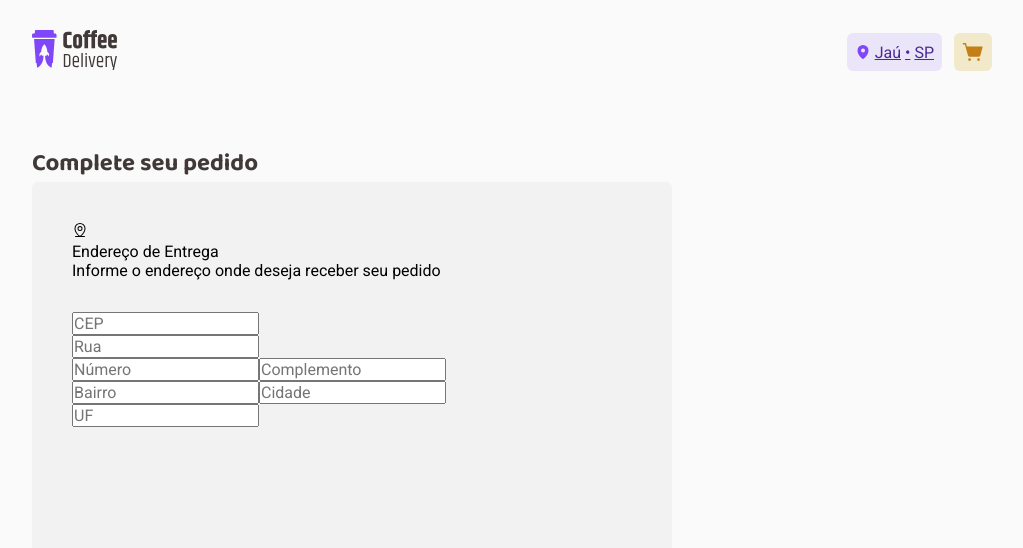
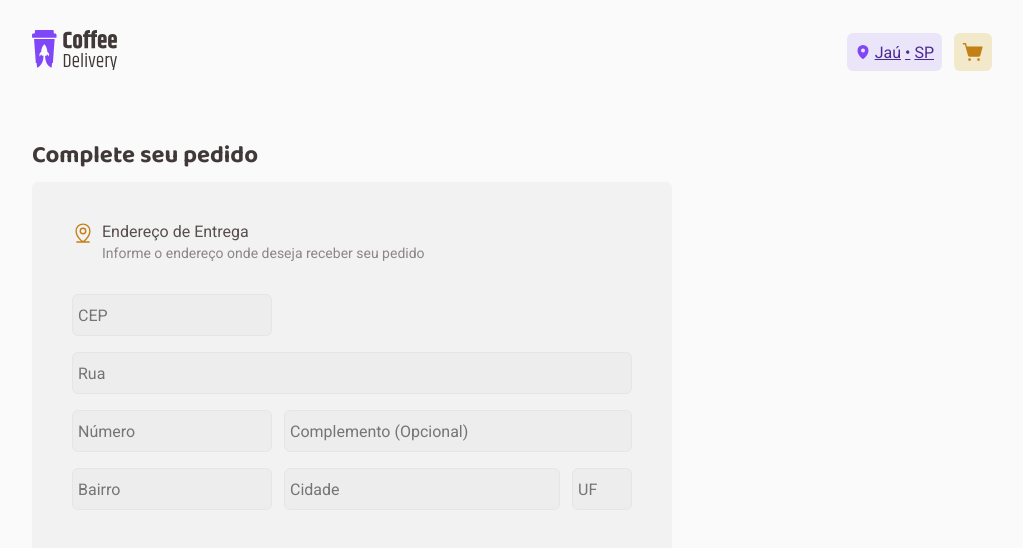
Before and after one commit to maathzzz/coffe-delivery, a React (Vite) app: page /checkout in a window 1280 px wide. Shown: the top 548 px of the page, without its empty margins (128-1151 px from the left). Built offline with nearby package versions, Linux system fonts and the light colour scheme.

Commit message:
adding location form in Checkout page

```diff
--- a/package.json
+++ b/package.json
@@ -12,11 +12,13 @@
   "dependencies": {
     "@phosphor-icons/react": "^2.0.8",
     "@phosphor-icons/web": "^2.0.3",
+    "axios": "^1.4.0",
     "phosphor-icons": "^1.4.2",
     "react": "^18.2.0",
     "react-dom": "^18.2.0",
     "react-router": "^6.10.0",
-    "react-router-dom": "^6.10.0"
+    "react-router-dom": "^6.10.0",
+    "react-uuid": "^2.0.0"
   },
   "devDependencies": {
     "@types/react": "^18.0.28",
--- a/src/data/coffee.ts
+++ b/src/data/coffee.ts
@@ -1,6 +1,8 @@
+import uuid from "react-uuid"
+
 export const coffees = [
 	{
-		id: 15,
+		id: uuid(),
 		title: 'Tóia Drink',
 		description: 'Bebida a base de café com leite, canela, chantilly e nutella.',
 		amount: 12.90,
@@ -11,7 +13,7 @@ export const coffees = [
 		]
 	},
 	{
-		id: 15,
+		id: uuid(),
 		title: 'Pingu Coffee',
 		description: 'Bebida a base de café, chantilly, gelo e lascas de peixes na cobertura.',
 		amount: 24.90,
@@ -22,7 +24,7 @@ export const coffees = [
 		]
 	},
 	{
-		id: 1,
+		id: uuid(),
 		title: 'Expresso Tradicional',
 		description: 'O tradicional café feito com água quente e grãos moídos',
 		amount: 9.90,
@@ -32,7 +34,7 @@ export const coffees = [
 		]
 	},
 	{
-		id: 2,
+		id: uuid(),
 		title: 'Expresso Americano',
 		description: 'Expresso diluído, menos intenso que o tradicional',
 		amount: 9.90,
@@ -42,7 +44,7 @@ export const coffees = [
 		]
 	},
 	{
-		id: 3,
+		id: uuid(),
 		title: 'Expresso Cremoso',
 		description: 'Café expresso tradicional com espuma cremosa',
 		amount: 9.90,
@@ -52,7 +54,7 @@ export const coffees = [
 		]
 	},
 	{
-		id: 4,
+		id: uuid(),
 		title: 'Expresso Gelado',
 		description: 'Bebida preparada com café expresso e cubos de gelo',
 		amount: 9.90,
@@ -63,7 +65,7 @@ export const coffees = [
 		]
 	},
 	{
-		id: 5,
+		id: uuid(),
 		title: 'Café com Leite',
 		description: 'Meio a meio de expresso tradicional com leite vaporizado',
 		amount: 9.90,
@@ -74,7 +76,7 @@ export const coffees = [
 		]
 	},
 	{
-		id: 6,
+		id: uuid(),
 		title: 'Latte',
 		description: 'Uma dose de café expresso com o dobro de leite e espuma cremosa',
 		amount: 9.90,
@@ -85,7 +87,7 @@ export const coffees = [
 		]
 	},
 	{
-		id: 7,
+		id: uuid(),
 		title: 'Capuccino',
 		description: 'Bebida com canela feita de doses iguais de café, leite e espuma',
 		amount: 9.90,
@@ -96,7 +98,7 @@ export const coffees = [
 		]
 	},
 	{
-		id: 8,
+		id: uuid(),
 		title: 'Macchiato',
 		description: 'Café expresso misturado com um pouco de leite quente e espuma',
 		amount: 9.90,
@@ -107,7 +109,7 @@ export const coffees = [
 		]
 	},
 	{
-		id: 9,
+		id: uuid(),
 		title: 'Mocaccino',
 		description: 'Café expresso com calda de chocolate, pouco leite e espuma',
 		amount: 9.90,
@@ -118,7 +120,7 @@ export const coffees = [
 		]
 	},
 	{
-		id: 10,
+		id: uuid(),
 		title: 'Chocolate Quente',
 		description: 'Bebida feita com chocolate dissolvido no leite quente e café',
 		amount: 9.90,
@@ -129,7 +131,7 @@ export const coffees = [
 		]
 	},
 	{
-		id: 11,
+		id: uuid(),
 		title: 'Cubano',
 		description: 'Drink gelado de café expresso com rum, creme de leite e hortelã',
 		amount: 9.90,
@@ -141,7 +143,7 @@ export const coffees = [
 		]
 	},
 	{
-		id: 12,
+		id: uuid(),
 		title: 'Havaiano',
 		description: 'Bebida adocicada preparada com café e leite de coco',
 		amount: 9.90,
@@ -151,7 +153,7 @@ export const coffees = [
 		]
 	},
 	{
-		id: 13,
+		id: uuid(),
 		title: 'Árabe',
 		description: 'Bebida preparada com grãos de café árabe e especiarias',
 		amount: 9.90,
@@ -161,7 +163,7 @@ export const coffees = [
 		]
 	},
 	{
-		id: 14,
+		id: uuid(),
 		title: 'Irlândes',
 		description: 'Bebida a base de café, uísque irlandês, açúcar e chantilly',
 		amount: 9.90,
--- a/src/pages/Checkout/Checkout.module.css
+++ b/src/pages/Checkout/Checkout.module.css
@@ -3,5 +3,5 @@
     color: var(--gray-subtitle);
     position: absolute;
     left: 10rem;
-    top: 9rem;
+    top: 8.5rem;
 }
--- a/src/pages/Checkout/LocationForm/LocationForm.module.css
+++ b/src/pages/Checkout/LocationForm/LocationForm.module.css
@@ -1,4 +1,4 @@
-.locationForm {
+.locationContainer {
     display: flex;
     flex-direction: column;
     align-items: flex-start;
@@ -16,3 +16,137 @@
     left: 160px;
     top: 182px;
 }
+
+.locationTitle {
+    display: flex;
+    flex-direction: row;
+    align-items: flex-start;
+    padding: px;
+    gap: 0.5rem;
+
+    flex: none;
+    order: 0;
+    align-self: stretch;
+    flex-grow: 0;
+}
+
+.locationTitle div p {
+    font-weight: 400;
+    font-size: 1rem;
+    line-height: 130%;
+    color: var(--gray-text);
+}
+
+.locationTitle div span {
+    font-weight: 400;
+    font-size: 0.875rem;
+    line-height: 130%;
+    color: var(--gray-label);
+}
+
+.locationForm {
+    display: flex;
+    flex-direction: column;
+    align-items: flex-start;
+    padding: 0px;
+    gap: 1rem;
+
+    width: 35.563rem;
+    height: 13.5rem;
+}
+
+.inputOne {
+    width: 12.5rem;
+    height: 2.625rem;
+
+    background: var(--white-input);
+    border: 1px solid var(--gray-button);
+    border-radius: 6px;
+
+    text-align: start;
+}
+
+.inputTwo {
+    width: 35rem;
+    height: 2.625rem;
+
+    background: var(--white-input);
+    border: 1px solid var(--gray-button);
+    border-radius: 6px;
+
+    text-align: start;
+}
+
+.locationForm2 {
+    display: flex;
+    flex-direction: row;
+    align-items: center;
+    padding: 0px;
+    gap: 0.75rem;
+}
+
+.inputThree {
+    width: 21.75rem;
+    height: 2.625rem;
+
+    background: var(--white-input);
+    border: 1px solid var(--gray-button);
+    border-radius: 6px;
+
+    text-align: start;
+}
+
+.inputFour {
+    width: 17.25rem;
+    height: 2.625rem;
+
+    background: var(--white-input);
+    border: 1px solid var(--gray-button);
+    border-radius: 6px;
+
+    text-align: start;
+}
+
+.inputFive {
+    width: 3.75rem;
+    height: 2.625rem;
+
+    background: var(--white-input);
+    border: 1px solid var(--gray-button);
+    border-radius: 6px;
+
+    text-align: start;
+}
+
+.locationForm3 {
+    display: flex;
+    flex-direction: row;
+    align-items: center;
+    padding: 0px;
+    gap: 0.75rem;
+}
+
+.inputOne::placeholder {
+    padding-left: 5px;
+    padding-right: 5px;
+}
+
+.inputTwo::placeholder {
+    padding-left: 5px;
+    padding-right: 5px;
+}
+
+.inputThree::placeholder {
+    padding-left: 5px;
+    padding-right: 5px;
+}
+
+.inputFour::placeholder {
+    padding-left: 5px;
+    padding-right: 5px;
+}
+
+.inputFive::placeholder {
+    padding-left: 5px;
+    padding-right: 5px;
+}
--- a/src/pages/Checkout/LocationForm/index.tsx
+++ b/src/pages/Checkout/LocationForm/index.tsx
@@ -1,30 +1,83 @@
-import { MapPinLine } from '@phosphor-icons/react'
-import styles from './LocationForm.module.css'
+import { useState } from 'react';
+import axios from 'axios';
+import { MapPinLine } from '@phosphor-icons/react';
+import styles from './LocationForm.module.css';
 
 export function LocationForm() {
+  const [endereco, setEndereco] = useState({
+    cep: '',
+    logradouro: '',
+    complemento: '',
+    bairro: '',
+    localidade: '',
+    uf: ''
+  });
+
+  const buscarEndereco = async (cep : any) => {
+    try {
+      const response = await axios.get(`https://viacep.com.br/ws/${cep}/json/`);
+      const { data } = response;
+
+      setEndereco({
+        cep: data.cep,
+        logradouro: data.logradouro,
+        complemento: data.complemento,
+        bairro: data.bairro,
+        localidade: data.localidade,
+        uf: data.uf
+      });
+    } catch (error) {
+      console.log(error);
+    }
+  }
+
+  const handleCepChange = (event : any) => {
+    const cep = event.target.value;
+    setEndereco({ ...endereco, cep });
+  }
+
+  const handleCepBlur = (event : any) => {
+    const cep = event.target.value.replace(/\D/g, '');
+    if (cep.length === 8) {
+      buscarEndereco(cep);
+    }
+
+    else if (cep.length === 0) {
+        setEndereco({
+            cep: '',
+            logradouro: '',
+            complemento: '',
+            bairro: '',
+            localidade: '',
+            uf: ''
+          });
+      }
+  }
+
   return (
-    <div className={styles.locationForm}>
-        <div className={styles.locationTitle}>
-            <MapPinLine />
-            <p> Endereço de Entrega </p>
-            <span> Informe o endereço onde deseja receber seu pedido </span>
+    <div className={styles.locationContainer}>
+      <div className={styles.locationTitle}>
+        <MapPinLine color='#C47F17' size={22} />
+        <div>
+          <p>Endereço de Entrega</p>
+          <span>Informe o endereço onde deseja receber seu pedido</span>
         </div>
+      </div>
 
-        <form>
-            <input type='number' placeholder='CEP'/> <br />
+      <form className={styles.locationForm}>
+        <input type='text' placeholder='CEP' className={styles.inputOne} value={endereco.cep} onChange={handleCepChange} onBlur={handleCepBlur} />
+        <input type='text' placeholder='Rua' className={styles.inputTwo} value={endereco.logradouro} />
 
-            <input type='text' placeholder='Rua'/>
-
-            <div>
-                <input type='number' placeholder='Número'/>
-                <input type='text' placeholder='Complemento'/>
-            </div>
-            <div>
-                <input type='text' placeholder='Bairro'/>
-                <input type='text' placeholder='Cidade'/>
-                <input type='text' placeholder='UF'/>
-            </div>
-        </form>
+        <div className={styles.locationForm2}>
+          <input type='text' placeholder='Número' className={styles.inputOne} />
+          <input type='text' placeholder='Complemento (Opcional)' className={styles.inputThree} />
+        </div>
+        <div className={styles.locationForm3}>
+          <input type='text' placeholder='Bairro' className={styles.inputOne} value={endereco.bairro} />
+          <input type='text' placeholder='Cidade' className={styles.inputFour} value={endereco.localidade} />
+          <input type='text' placeholder='UF' className={styles.inputFive} value={endereco.uf} />
+        </div>
+      </form>
     </div>
-  )
+  );
 }
--- a/src/pages/Checkout/index.tsx
+++ b/src/pages/Checkout/index.tsx
@@ -1,5 +1,5 @@
 import styles from './Checkout.module.css'
-import { LocationForm } from './LocationForm'
+import { LocationForm } from './LocationForm/index'
 
 export function Checkout() {
     return (
--- a/src/pages/Home/CoffeeCard/CoffeeCard.tsx
+++ b/src/pages/Home/CoffeeCard/CoffeeCard.tsx
@@ -1,5 +1,6 @@
 import { ShoppingCartSimple } from '@phosphor-icons/react'
 import styles from './CoffeCard.module.css'
+import { useState } from 'react'
 
 
 interface CoffeeAtributes {
@@ -13,6 +14,19 @@ interface CoffeeAtributes {
 
 
 export function CoffeeCard({ title, description, price, tags, imgUrl }: CoffeeAtributes) {
+  const [ coffeeCount, setCoffeeCount ] = useState(0)
+
+  function handleAddCoffeeToCart() {
+    setCoffeeCount(coffeeCount + 1)
+  }
+
+  function handleRemoveCoffeeFromCart() {
+    if(coffeeCount != 0) {
+      setCoffeeCount(coffeeCount - 1)
+    } else {
+
+    }
+  }
 
   return (
     <div className={styles.coffeeCard}>
@@ -30,11 +44,11 @@ export function CoffeeCard({ title, description, price, tags, imgUrl }: CoffeeAt
           <span className={styles.price}>R$ {price} </span>
           <div className={styles.actions}>
             <div className={styles.counter}>
-              <button className={styles.minus}>
+              <button className={styles.minus} onClick={handleRemoveCoffeeFromCart}>
                 -
               </button>
-              <span> 1 </span>
-              <button className={styles.plus}>
+              <span> {coffeeCount} </span>
+              <button className={styles.plus} onClick={handleAddCoffeeToCart}>
                 +
               </button>
             </div>
--- a/src/styles/global.css
+++ b/src/styles/global.css
@@ -1,6 +1,7 @@
 :root {
     --white-background: #FAFAFA;
     --white-card: #F3F2F2;
+    --white-input: #EEEDED;
 
     --gray-button: #E6E5E5;
     --gray-label: #8D8686;
```
Also changed, not shown: 2 other files (tests, documents, lock files or other folders).
